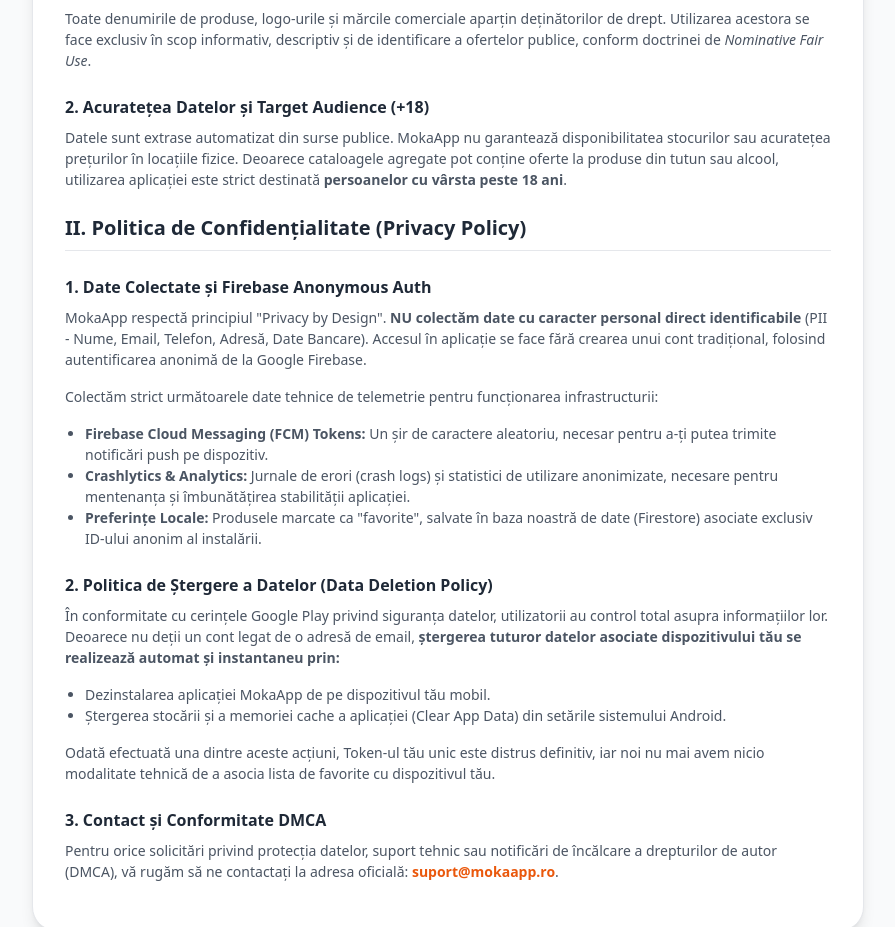
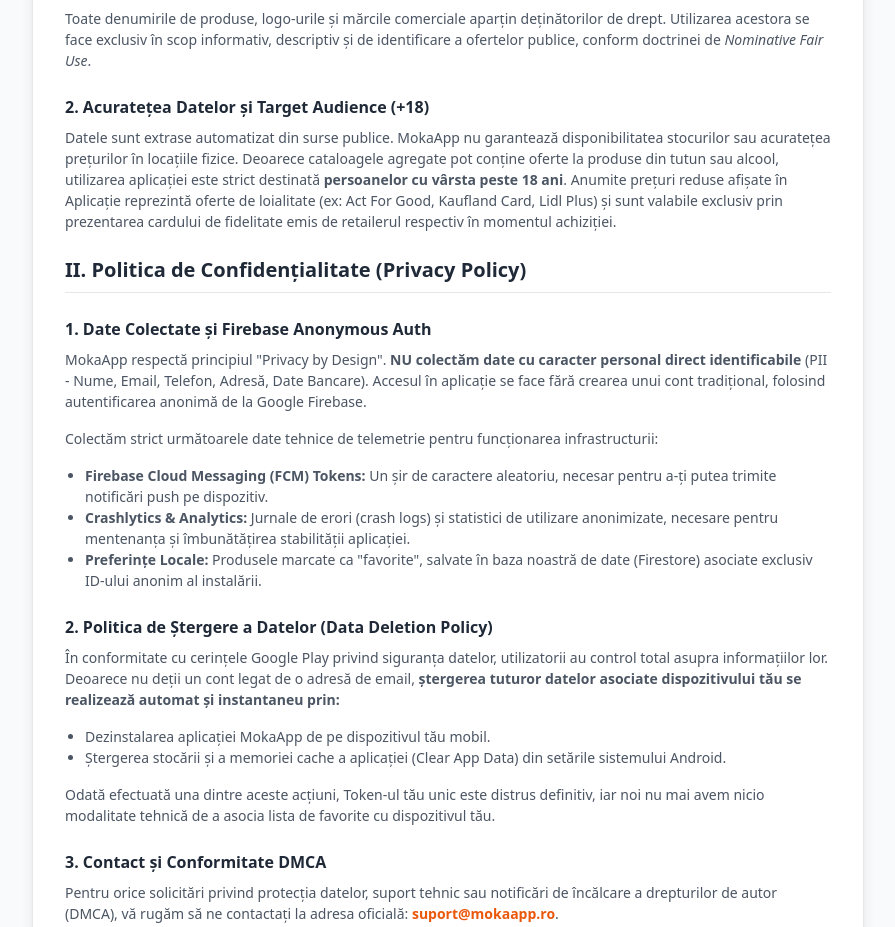
Before and after one commit to Octavian-Alexandru/mokaapp-website, a plain HTML site: page index.html in a window 1280 px wide. Shown: the part 1320-2247 px from the top of the page, without its empty margins (192-1087 px from the left). Drawn offline with nearby package versions, Linux system fonts and the light colour scheme.

Commit message:
acoperire carduri fidelitate

```diff
--- a/index.html
+++ b/index.html
@@ -84,7 +84,7 @@
                 <p>Toate denumirile de produse, logo-urile și mărcile comerciale aparțin deținătorilor de drept. Utilizarea acestora se face exclusiv în scop informativ, descriptiv și de identificare a ofertelor publice, conform doctrinei de <em>Nominative Fair Use</em>.</p>
 
                 <h3>2. Acuratețea Datelor și Target Audience (+18)</h3>
-                <p>Datele sunt extrase automatizat din surse publice. MokaApp nu garantează disponibilitatea stocurilor sau acuratețea prețurilor în locațiile fizice. Deoarece cataloagele agregate pot conține oferte la produse din tutun sau alcool, utilizarea aplicației este strict destinată <strong>persoanelor cu vârsta peste 18 ani</strong>.</p>
+                <p>Datele sunt extrase automatizat din surse publice. MokaApp nu garantează disponibilitatea stocurilor sau acuratețea prețurilor în locațiile fizice. Deoarece cataloagele agregate pot conține oferte la produse din tutun sau alcool, utilizarea aplicației este strict destinată <strong>persoanelor cu vârsta peste 18 ani</strong>. Anumite prețuri reduse afișate în Aplicație reprezintă oferte de loialitate (ex: Act For Good, Kaufland Card, Lidl Plus) și sunt valabile exclusiv prin prezentarea cardului de fidelitate emis de retailerul respectiv în momentul achiziției.</p>
 
                 <h3 class="text-xl border-b pb-2 text-orange-600 mt-10">II. Politica de Confidențialitate (Privacy Policy)</h3>
                 <h3>1. Date Colectate și Firebase Anonymous Auth</h3>
```
